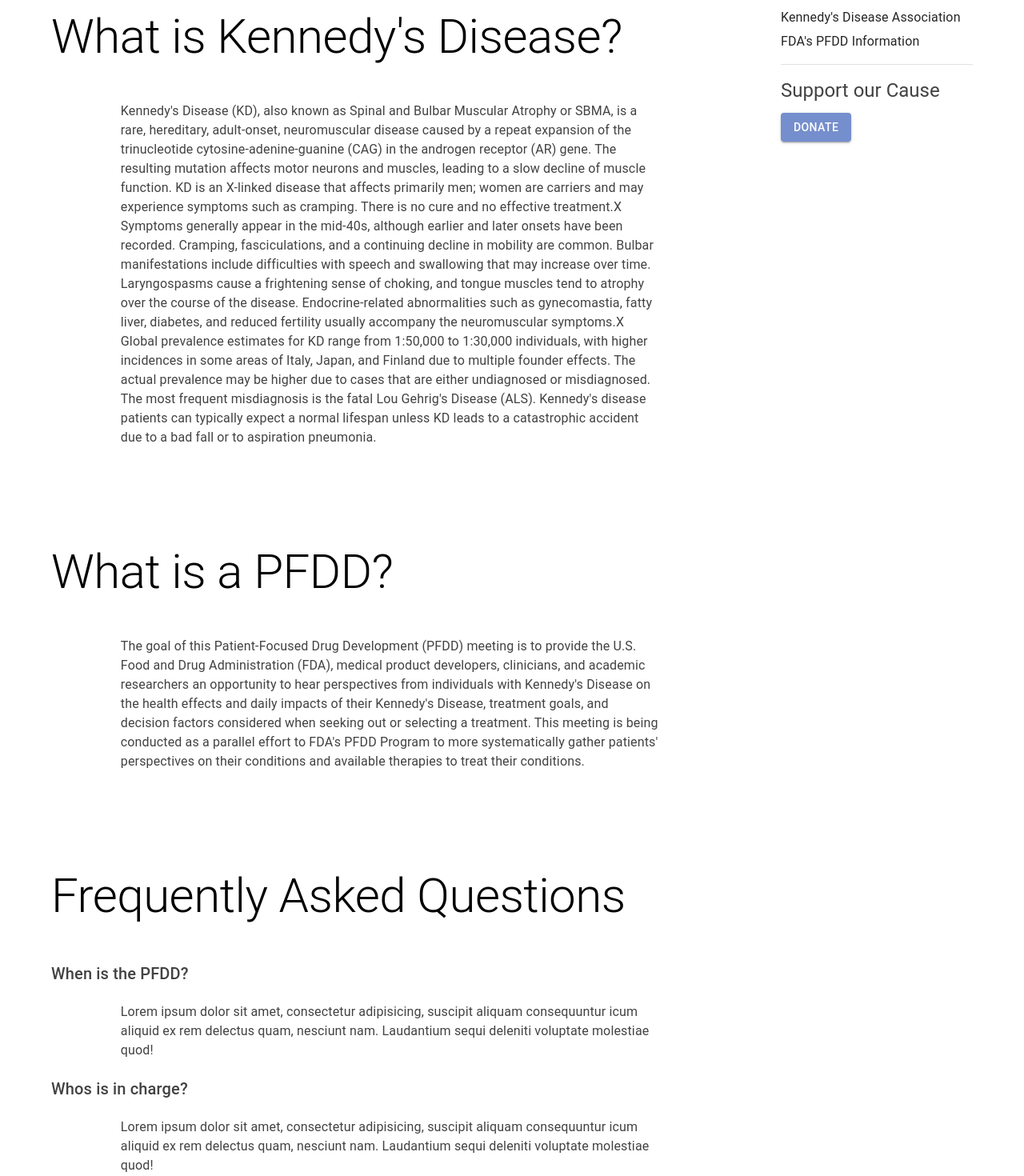
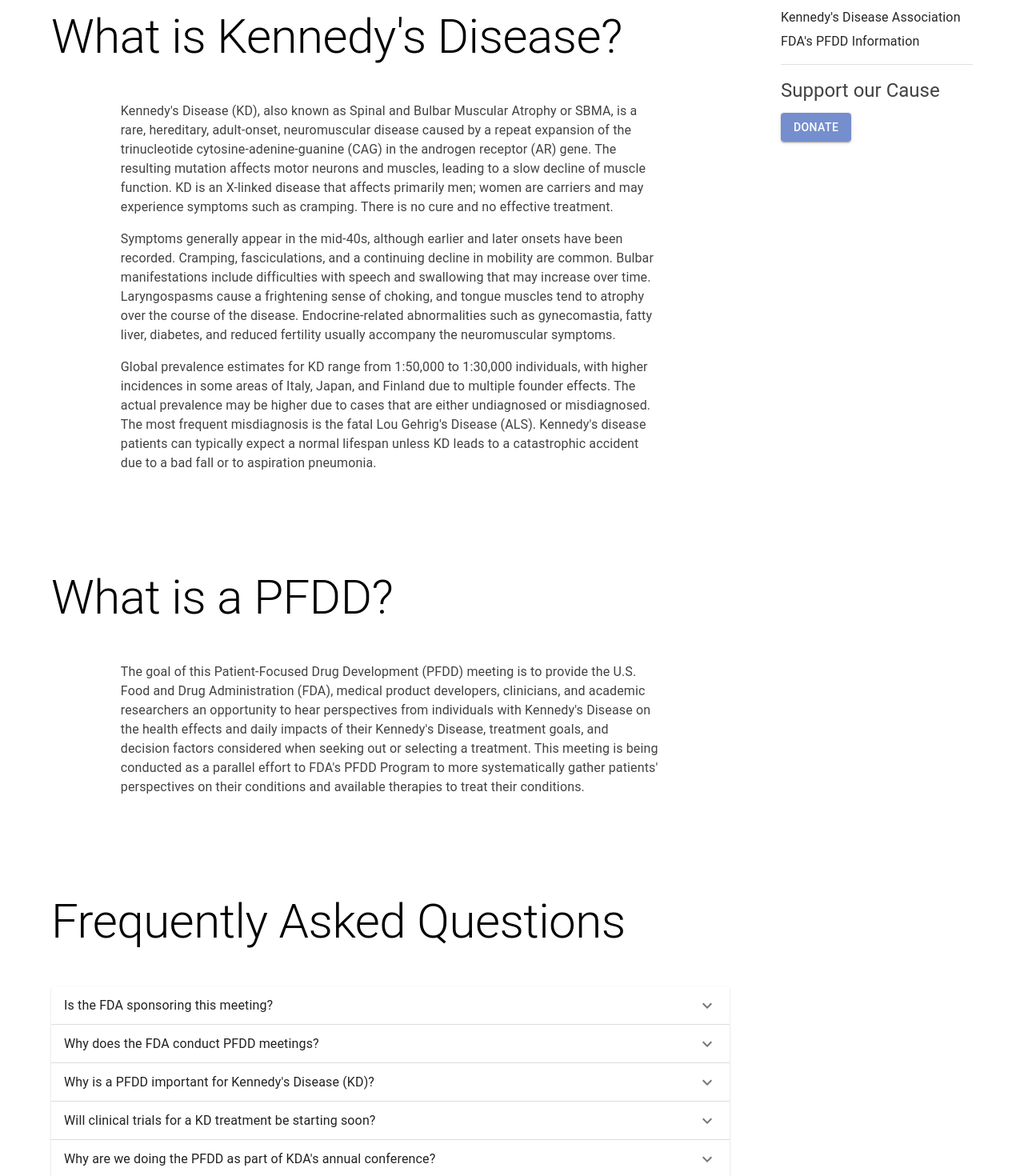
Before and after one commit to DaedalusFiction/pfdd, a React (Create React App) app: page / in a window 1280 px wide. Shown: the part 560-2030 px from the top of the page at 80% size. Built offline with nearby package versions, Linux system fonts and the light colour scheme.

Commit message:
added accordion format to FAQs

```diff
--- a/src/App.js
+++ b/src/App.js
@@ -5,7 +5,7 @@ import Home from "./routes/Home";
 import Photos from "./routes/Photos";
 import Documents from "./routes/Documents";
 import Nopage from "./routes/Nopage";
-import Volunteer from "./routes/Volunteer";
+import Register from "./routes/Register";
 import { createTheme, ThemeProvider } from "@mui/material";
 import Admin01 from "./routes/Admin01";
 
@@ -28,7 +28,7 @@ function App() {
                         <Route index element={<Home />} />
                         <Route path="photos" element={<Photos />} />
                         <Route path="documents" element={<Documents />} />
-                        <Route path="volunteer" element={<Volunteer />} />
+                        <Route path="register" element={<Register />} />
                         <Route path="admin01" element={<Admin01 />} />
                         <Route path="*" element={<Nopage />} />
                     </Route>
--- /dev/null
+++ b/src/assets/data/FAQs.js
@@ -0,0 +1,93 @@
+import { Typography } from "@mui/material";
+import { Link } from "react-router-dom";
+
+const FAQs = [
+    {
+        question: "Is the FDA sponsoring this meeting?",
+        answer: (
+            <>
+                <Typography>
+                    FDA has authorized KDA to conduct an “Externally Led Patient
+                    Focused Drug Development” (EL-PFDD) meeting. This means
+                    that, while FDA will participate in the meeting as observers
+                    and may ask questions during the discussion, KDA will
+                    actually lead the meeting. For more information about the
+                    FDA process, please visit their website,{" "}
+                    <a
+                        href="https://www.fda.gov/drugs/development-approval-process-drugs/cder-patient-focused-drug-development"
+                        target="_BLANK"
+                        rel="noreferrer"
+                        style={{ textDecoration: "underline" }}
+                    >
+                        CDER Patient-Focused Drug Development | FDA.
+                    </a>
+                </Typography>
+            </>
+        ),
+    },
+    {
+        question: "Why does the FDA conduct PFDD meetings?",
+        answer: (
+            <Typography>
+                The FDA's view is that, “People living with a condition are
+                uniquely positioned to inform the understanding of the
+                therapeutic context for drug development and evaluation.” The
+                lived experiences of patients with a disease provide a unique
+                and valuable window into the most troublesome symptoms of a
+                disease and the effectiveness of current treatments. Direct
+                input from patients helps the FDA evaluate treatments proposed
+                by pharmaceutical companies. PFDD meetings have been conducted
+                since 2012. For more information about previous PFDDs, visit the
+                website,{" "}
+                <a
+                    href="https://www.fda.gov/industry/prescription-drug-user-fee-amendments/fda-led-patient-focused-drug-development-pfdd-public-meetings"
+                    target="_BLANK"
+                    rel="noreferrer"
+                    style={{ textDecoration: "underline" }}
+                >
+                    FDA-led Patient-Focused Drug Development (PFDD) Public
+                    Meetings | FDA.
+                </a>
+            </Typography>
+        ),
+    },
+    {
+        question: "Why is a PFDD important for Kennedy's Disease (KD)?",
+        answer: "The discussions at the PFDD will be documented in a “Voice of the Patient” report that will be used by the FDA in their evaluation of potential new treatments for KD. This information will be very helpful, for example, in evaluating clinical trial results submitted by pharmaceutical companies.",
+    },
+    {
+        question: "Will clinical trials for a KD treatment be starting soon?",
+        answer: "While we heard at the 2021 KDA conference that several pharmaceutical companies will begin trials soon, at present we have no information on specific dates or trials. ",
+    },
+    {
+        question:
+            "Why are we doing the PFDD as part of KDA's annual conference? ",
+        answer: "KDA's annual conference provides a timely and convenient venue for the PFDD.  The first day of our conferences are always focused on patient issues, and the PFDD format allows for detailed and in-depth discussions of topics important to patients and their families as well as for researchers and pharmaceutical companies. ",
+    },
+    {
+        question:
+            "Will the results of the PFDD be made available to the general public?",
+        answer: "Yes, the “Voice of the Patient” report resulting from the PFDD meeting will be posted on KDA's website and will be made available to the general public by the FDA.",
+    },
+    {
+        question:
+            "Do you need to register for the KDA conference to participate in the PFDD? ",
+        answer: (
+            <Typography>
+                "No, anyone can participate in the PFDD session which will be
+                live-streamed on Zoom. You can register for the PFDD{" "}
+                <Link to="register" sx={{ textDecoration: "underline" }}>
+                    here.
+                </Link>{" "}
+                Be sure to include your email to ensure you receive the link for
+                the meeting."
+            </Typography>
+        ),
+    },
+    {
+        question: "How will my information be used?",
+        answer: "Any comments or questions from PFDD participants will be recorded and reported in the Voice of the Patient report that will be developed after the meeting.  Individual comments will be reported anonymously, that is, not attributed to a specific person.  There will be exceptions, such as speakers and panel participants who are identified in the course of the meeting and who authorize their names to be included in the report. Even in those cases, however, most people will be identified only by first name and initial of their last name.",
+    },
+];
+
+export default FAQs;
--- /dev/null
+++ b/src/components/FAQAccordion.js
@@ -0,0 +1,41 @@
+import * as React from "react";
+import Accordion from "@mui/material/Accordion";
+import AccordionDetails from "@mui/material/AccordionDetails";
+import AccordionSummary from "@mui/material/AccordionSummary";
+import Typography from "@mui/material/Typography";
+import ExpandMoreIcon from "@mui/icons-material/ExpandMore";
+import { Box } from "@mui/material";
+
+export default function FAQAccordion({ FAQs }) {
+    const [expanded, setExpanded] = React.useState(false);
+
+    const handleChange = (panel) => (event, isExpanded) => {
+        setExpanded(isExpanded ? panel : false);
+    };
+
+    return (
+        <div>
+            {FAQs.map((FAQ, index) => {
+                return (
+                    <Accordion
+                        expanded={expanded === "panel" + index}
+                        onChange={handleChange("panel" + index)}
+                    >
+                        <AccordionSummary
+                            expandIcon={<ExpandMoreIcon />}
+                            aria-controls="panel1bh-content"
+                            id="panel1bh-header"
+                        >
+                            <Typography sx={{ width: "90%", flexShrink: 0 }}>
+                                {FAQ.question}
+                            </Typography>
+                        </AccordionSummary>
+                        <AccordionDetails>
+                            <Box>{FAQ.answer}</Box>
+                        </AccordionDetails>
+                    </Accordion>
+                );
+            })}
+        </div>
+    );
+}
--- a/src/components/Header.js
+++ b/src/components/Header.js
@@ -16,7 +16,7 @@ import { Link } from "react-router-dom";
 
 import logo from "../assets/images/kdaus.png";
 
-const pages = ["Photos", "Documents", "Volunteer"];
+const pages = ["Photos", "Documents", "Register"];
 
 const Header = () => {
     const [anchorElNav, setAnchorElNav] = React.useState(null);
--- a/src/routes/Home.js
+++ b/src/routes/Home.js
@@ -7,24 +7,12 @@ import {
     Typography,
 } from "@mui/material";
 import React from "react";
+import FAQAccordion from "../components/FAQAccordion";
 import Hero from "../components/Hero";
 import Sidebar from "../components/Sidebar";
+import FAQs from "../assets/data/FAQs";
 
 const Home = () => {
-    const FAQs = [
-        {
-            question: "When is the PFDD?",
-            answer: "Lorem ipsum dolor sit amet, consectetur adipisicing, suscipit aliquam consequuntur icum aliquid ex rem delectus quam, nesciunt nam. Laudantium sequi deleniti voluptate molestiae quod!",
-        },
-        {
-            question: "Whos is in charge?",
-            answer: "Lorem ipsum dolor sit amet, consectetur adipisicing, suscipit aliquam consequuntur icum aliquid ex rem delectus quam, nesciunt nam. Laudantium sequi deleniti voluptate molestiae quod!",
-        },
-        {
-            question: "How can I help?",
-            answer: "Lorem ipsum dolor sit amet, consectetur adipisicing, suscipit aliquam consequuntur icum aliquid ex rem delectus quam, nesciunt nam. Laudantium sequi deleniti voluptate molestiae quod!",
-        },
-    ];
     return (
         <Box>
             <Hero />
@@ -43,7 +31,7 @@ const Home = () => {
                             sx={{
                                 maxWidth: "75ch",
                                 color: "var(--fc-gray-800)",
-                                margin: "0 auto",
+                                margin: "0 auto 1em auto",
                             }}
                         >
                             Kennedy's Disease (KD), also known as Spinal and
@@ -56,19 +44,37 @@ const Home = () => {
                             of muscle function. KD is an X-linked disease that
                             affects primarily men; women are carriers and may
                             experience symptoms such as cramping. There is no
-                            cure and no effective treatment.X Symptoms generally
-                            appear in the mid-40s, although earlier and later
-                            onsets have been recorded. Cramping, fasciculations,
-                            and a continuing decline in mobility are common.
-                            Bulbar manifestations include difficulties with
-                            speech and swallowing that may increase over time.
-                            Laryngospasms cause a frightening sense of choking,
-                            and tongue muscles tend to atrophy over the course
-                            of the disease. Endocrine-related abnormalities such
-                            as gynecomastia, fatty liver, diabetes, and reduced
+                            cure and no effective treatment.
+                        </Typography>
+                        <Typography
+                            sx={{
+                                maxWidth: "75ch",
+                                color: "var(--fc-gray-800)",
+                                margin: "0 auto 1em auto",
+                            }}
+                        >
+                            Symptoms generally appear in the mid-40s, although
+                            earlier and later onsets have been recorded.
+                            Cramping, fasciculations, and a continuing decline
+                            in mobility are common. Bulbar manifestations
+                            include difficulties with speech and swallowing that
+                            may increase over time. Laryngospasms cause a
+                            frightening sense of choking, and tongue muscles
+                            tend to atrophy over the course of the disease.
+                            Endocrine-related abnormalities such as
+                            gynecomastia, fatty liver, diabetes, and reduced
                             fertility usually accompany the neuromuscular
-                            symptoms.X Global prevalence estimates for KD range
-                            from 1:50,000 to 1:30,000 individuals, with higher
+                            symptoms.
+                        </Typography>
+                        <Typography
+                            sx={{
+                                maxWidth: "75ch",
+                                color: "var(--fc-gray-800)",
+                                margin: "0 auto 1em auto",
+                            }}
+                        >
+                            Global prevalence estimates for KD range from
+                            1:50,000 to 1:30,000 individuals, with higher
                             incidences in some areas of Italy, Japan, and
                             Finland due to multiple founder effects. The actual
                             prevalence may be higher due to cases that are
@@ -140,7 +146,8 @@ const Home = () => {
                         >
                             Frequently Asked Questions
                         </Typography>
-                        {FAQs.map((FAQ) => {
+                        <FAQAccordion FAQs={FAQs} />
+                        {/* {FAQs.map((FAQ) => {
                             return (
                                 <Box>
                                     <Typography
@@ -164,7 +171,7 @@ const Home = () => {
                                     </Typography>
                                 </Box>
                             );
-                        })}
+                        })} */}
                     </Grid>
                     <Grid item xs={12} md={3}>
                         <Sidebar />
```
Also changed, not shown: src/routes/Register.js (renamed from src/routes/Volunteer.js).
